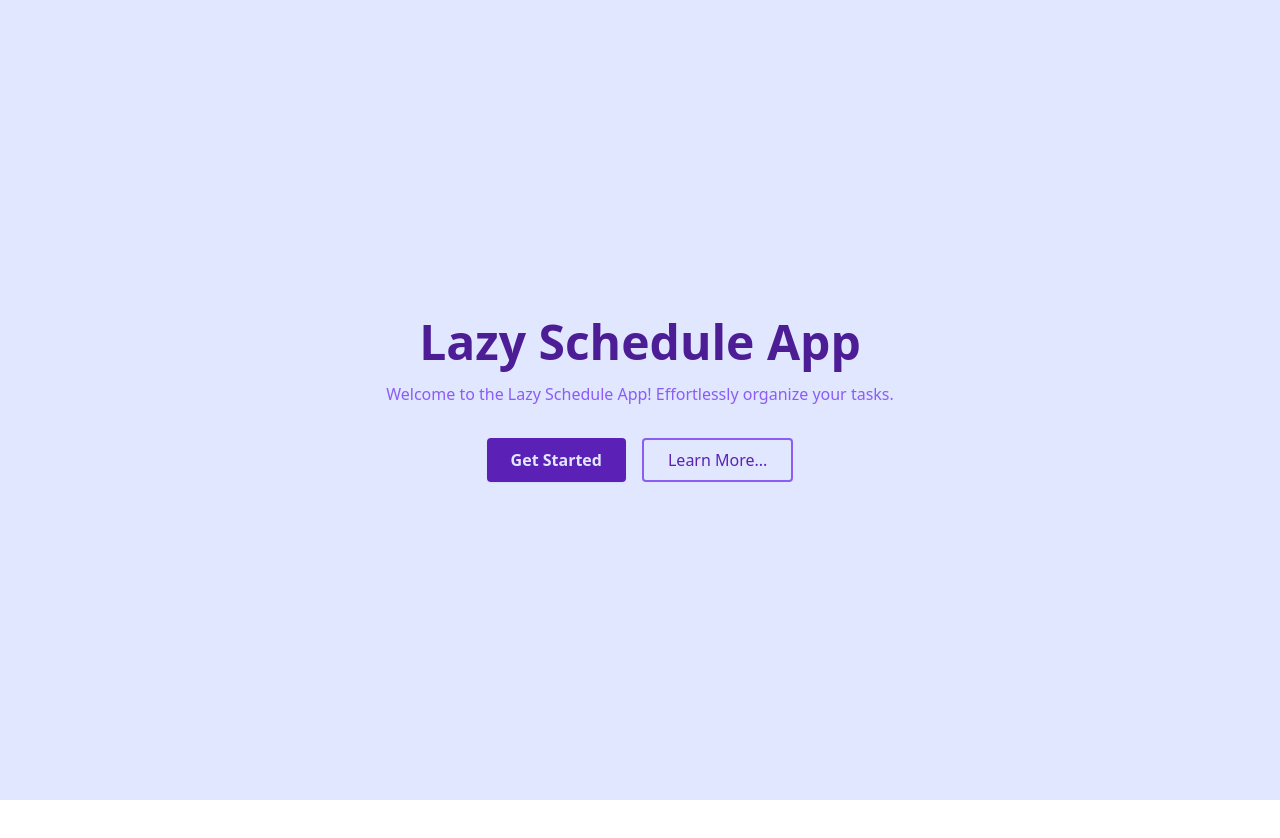
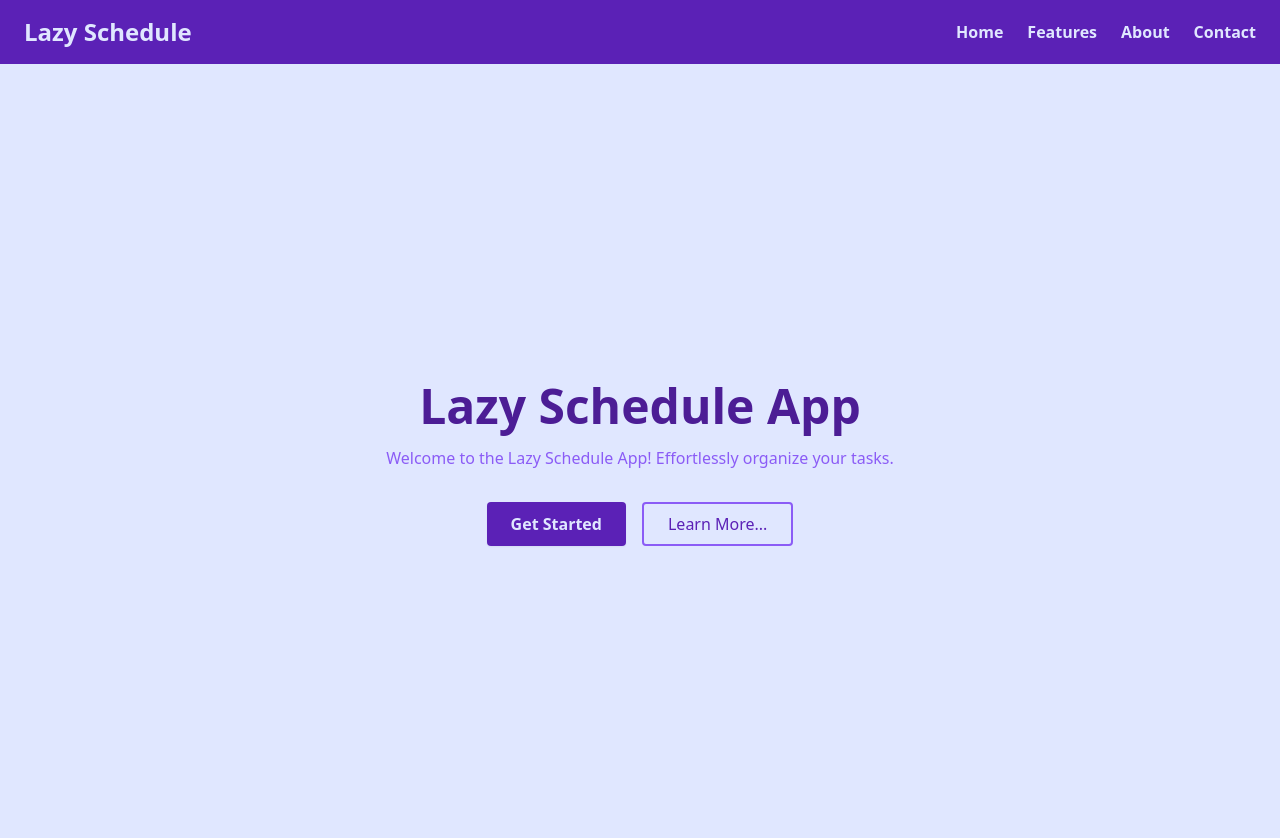
Before and after one commit to veefa/lazy-schedule-app-0, a React (Vite) app: page / in a window 1280 px wide. Shown: the top 838 px of the page. Before the commit the page ends 800 px from the top, so only its background shows below. Built offline with nearby package versions, Linux system fonts and the light colour scheme.

Commit message:
Create Navbar component

```diff
--- a/src/App.tsx
+++ b/src/App.tsx
@@ -1,6 +1,8 @@
 import React from "react";
+import Home from "./compoments/Home";
+import Navbar from "./compoments/Navbar";
 import "./index.css"
-import Home from "./compoments/Home";
+
 
 
 
@@ -8,7 +10,7 @@ const App: React.FC = () => {
   return (
     <div className="bg-slate-400 min-h-screen">
       <h1></h1>
-
+      <Navbar/>
         <Home/>
     </div>
   );
--- /dev/null
+++ b/src/compoments/Navbar.tsx
@@ -0,0 +1,84 @@
+import React, { useState } from "react";
+
+const Navbar: React.FC = () => {
+  const [menuOpen, setMenuOpen] = useState(false);
+
+  return (
+    <nav className="bg-violet-800 shadow px-6 py-4 w-full">
+      <div className="flex justify-between items-center">
+        <span className="font-bold text-indigo-100 text-2xl">
+          Lazy Schedule
+        </span>
+
+        {/* Hamburger menu button */}
+        <button
+          className="md:hidden focus:outline-none text-indigo-100"
+          onClick={() => setMenuOpen(!menuOpen)}
+          aria-label="Toggle menu">
+          <svg
+            className="w-7 h-7"
+            fill="none"
+            stroke="currentColor"
+            strokeWidth="2"
+            viewBox="0 0 24 24">
+            <path
+              strokeLinecap="round"
+              strokeLinejoin="round"
+              d={menuOpen ? "M6 18L18 6M6 6l12 12" : "M4 8h16M4 16h16"}
+            />
+          </svg>
+        </button>
+        {/* Desktop menu */}
+        <div className="hidden md:flex gap-6 font-semibold">
+          <a
+            href="#"
+            className="text-indigo-100 hover:text-violet-300 transition">
+            Home
+          </a>
+          <a
+            href="#"
+            className="text-indigo-100 hover:text-violet-300 transition">
+            Features
+          </a>
+          <a
+            href="#"
+            className="text-indigo-100 hover:text-violet-300 transition">
+            About
+          </a>
+          <a
+            href="#"
+            className="text-indigo-100 hover:text-violet-300 transition">
+            Contact
+          </a>
+        </div>
+      </div>
+      {/* Mobile menu */}
+      {menuOpen && (
+        <div className="md:hidden flex flex-col gap-4 mt-4 font-semibold">
+          <a
+            href="#"
+            className="text-indigo-100 hover:text-violet-300 transition">
+            Home
+          </a>
+          <a
+            href="#"
+            className="text-indigo-100 hover:text-violet-300 transition">
+            Features
+          </a>
+          <a
+            href="#"
+            className="text-indigo-100 hover:text-violet-300 transition">
+            About
+          </a>
+          <a
+            href="#"
+            className="text-indigo-100 hover:text-violet-300 transition">
+            Contact
+          </a>
+        </div>
+      )}
+    </nav>
+  );
+};
+
+export default Navbar;
```
